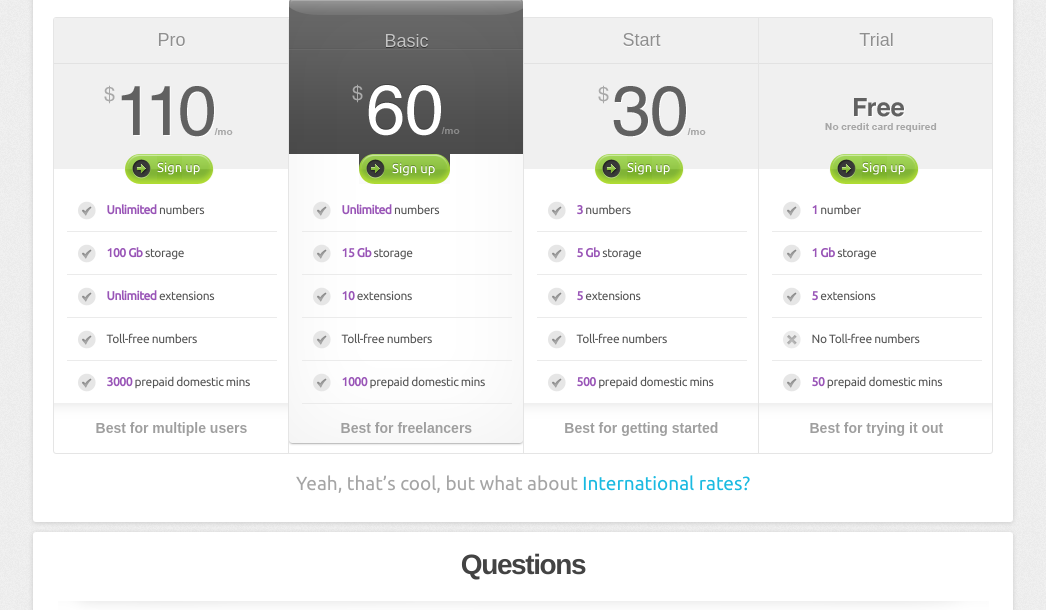
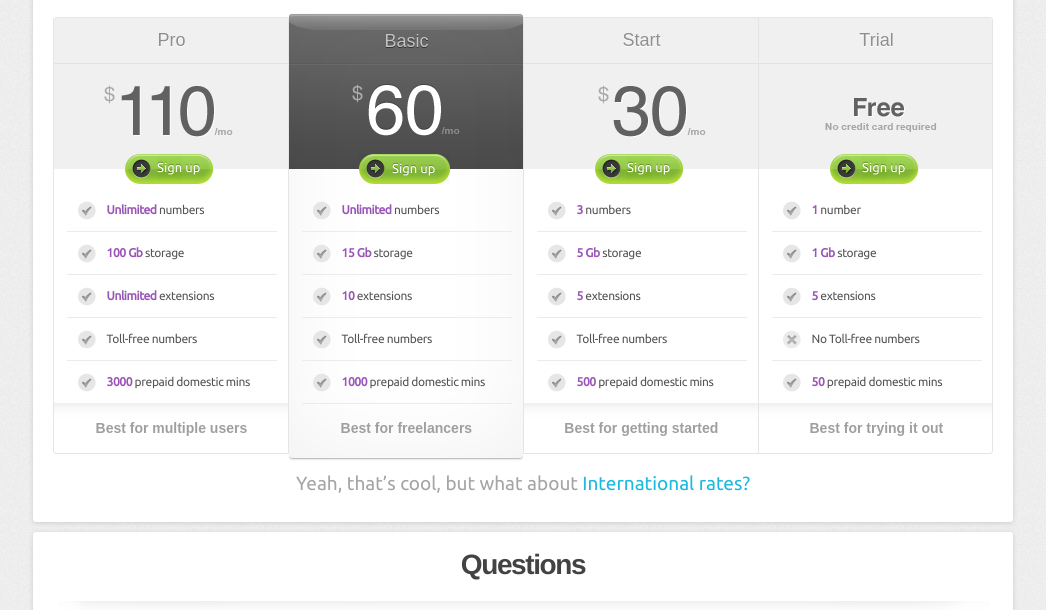
Before and after one commit to afitiskin/tell.ly, a plain HTML site: page pricing.htm in a window 1280 px wide. Shown: the part 158-768 px from the top of the page, without its empty margins (117-1163 px from the left). Drawn offline with Linux system fonts and the light colour scheme.

Commit message:
Мелкие правки (pricing)

```diff
--- a/s/style.css
+++ b/s/style.css
@@ -1277,7 +1277,7 @@ A:hover {text-decoration:none}
     width:234px;
     height:448px;
     left:256px;
-    top:86px;
+    top:101px; /* ALEX FITISKIN, 19.04.2012 — h1 padding was changed */
     z-index:10;
 }
 
```
